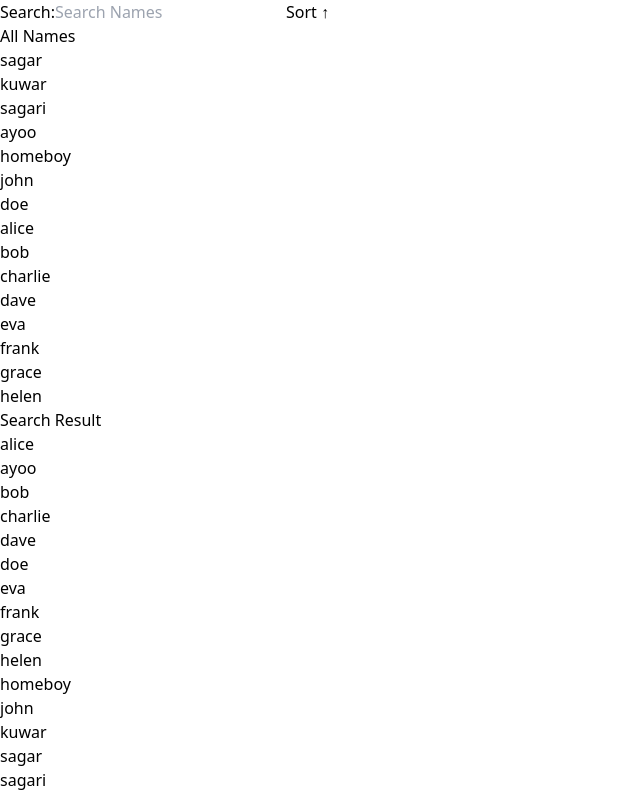
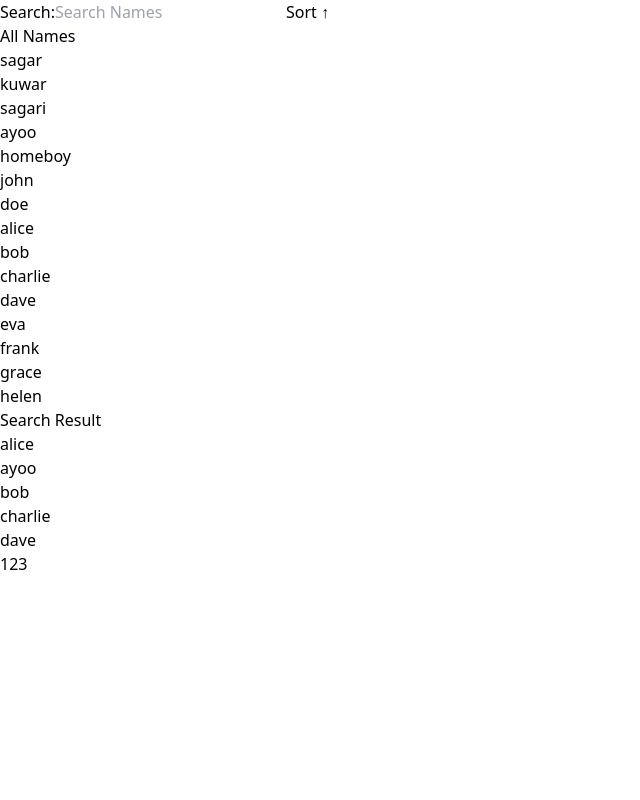
Before and after one commit to Kuwar20/backend-p, a React (Vite) app in the folder 21-comBasedLearning/react/: page /search in a window 1280 px wide. Shown: the whole page, without its empty margins (0-640 px from the left). Built offline with nearby package versions, Linux system fonts and the light colour scheme.

Commit message:
added pagination

```diff
--- a/21-comBasedLearning/react/src/component/SearchSort2.jsx
+++ b/21-comBasedLearning/react/src/component/SearchSort2.jsx
@@ -10,12 +10,15 @@ const SearchSort2 = () => {
 
     const [sortOrder, setSortOrder] = useState('asc');
 
+    const [currentPage, setCurrentPage] = useState(1);
+    const itemsPerPage = 5;
     // console.log(names.sort())
     // console.log(names.includes("sagar"))
     // console.log(...namesList.sort())
     const handleSearch = (e) => {
         setSearch(e.target.value)
         console.log(e.target.value)
+        setCurrentPage(1);  // Reset to first page on new search
     }
 
     const searchedName = () => {
@@ -38,6 +41,14 @@ const SearchSort2 = () => {
     const handleSort = () => {
         setSortOrder(prevOrder => prevOrder === 'asc' ? 'desc' : 'asc');
     }
+
+    const totalPages = Math.ceil(searchedName().length / itemsPerPage);
+    const pageNumbers = [...Array(totalPages).keys()].map(i => i + 1);
+
+    const currentItems = searchedName().slice(
+        (currentPage - 1) * itemsPerPage,
+        currentPage * itemsPerPage
+    );
 
     return (
         <div className='flex flex-col justify-center items-center min-h-screen bg-gray-100 p-5'>
@@ -65,11 +76,22 @@ const SearchSort2 = () => {
 
                 <div>
                     <h3>Search Result</h3>
-                    <ol className='list-disc'>
-                        {searchedName().map((name, index) => (
+                    <ol className='list-decimal pl-5'>
+                        {currentItems.map((name, index) => (
                             <li key={index} className='mb-1'>{name}</li>
                         ))}
                     </ol>
+                    <div className='mt-4 flex justify-center'>
+                        {pageNumbers.map((number) => (
+                            <button
+                                key={number}
+                                onClick={() => setCurrentPage(number)}
+                                className={`mx-1 px-3 py-1 border ${currentPage === number ? 'bg-blue-500 text-white' : 'bg-white'}`}
+                            >
+                                {number}
+                            </button>
+                        ))}
+                    </div>
                 </div>
             </div>
         </div>
```
